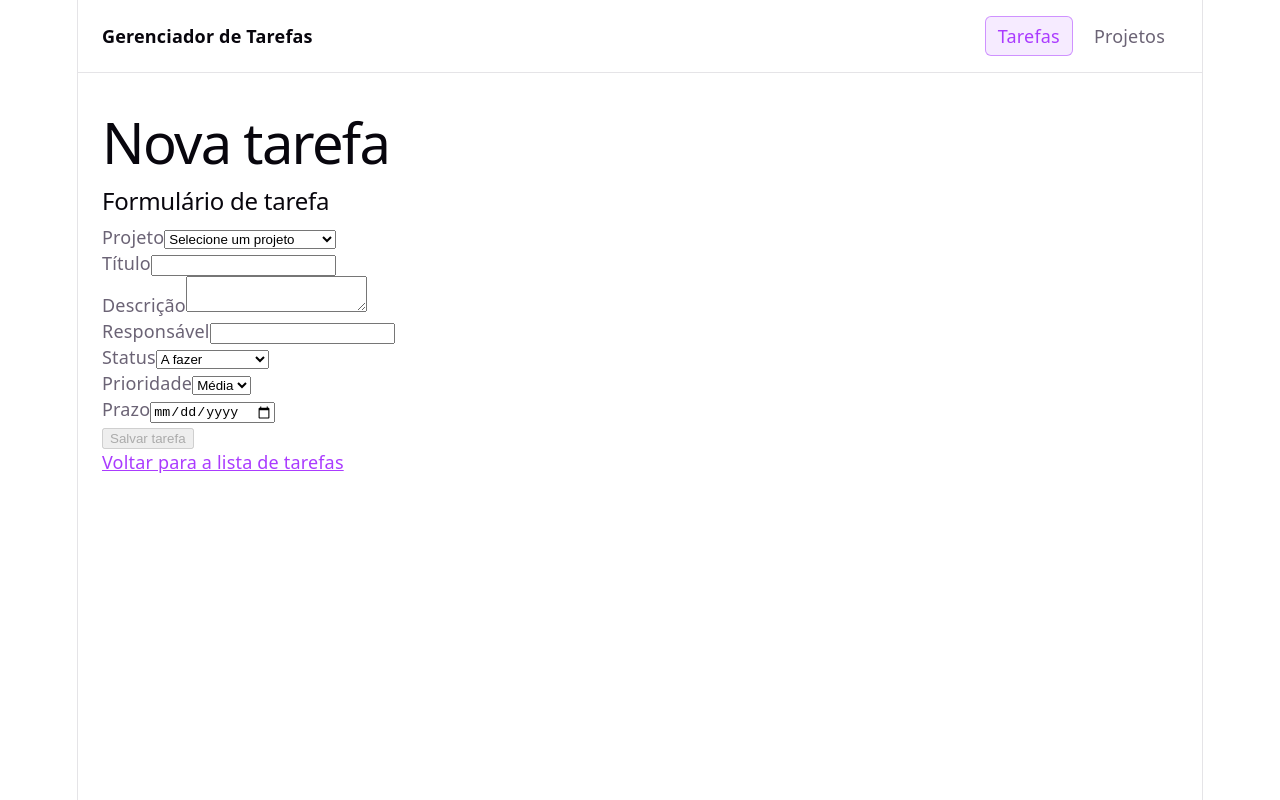
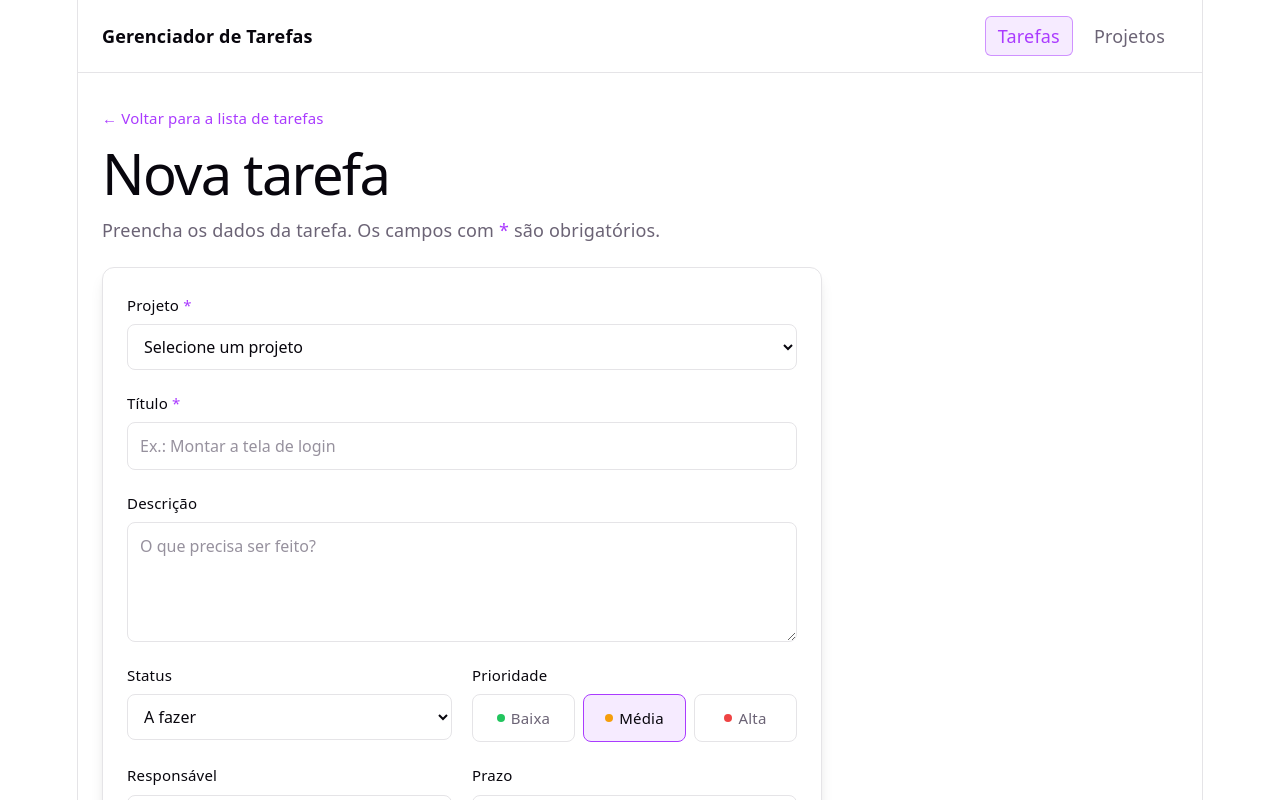
Before and after one commit to GabaDevPro/G2FrontEnd, a React (Vite) app: page /tarefas/nova in a window 1280 px wide. Shown: the top 800 px of the page. Built offline with nearby package versions, Linux system fonts and the light colour scheme; data requests are answered from the project's data file.

Commit message:
Estilização da criação de tarefa

```diff
--- a/src/App.css
+++ b/src/App.css
@@ -117,3 +117,267 @@ dt {
 dd {
   margin: 0;
 }
+
+/* Tela de nova tarefa */
+
+.pagina-formulario {
+  max-width: 720px;
+}
+
+.link-voltar {
+  display: inline-block;
+  margin-top: 8px;
+  font-size: 15px;
+  text-decoration: none;
+}
+
+.link-voltar:hover {
+  text-decoration: underline;
+}
+
+.cabecalho-pagina {
+  margin-bottom: 24px;
+}
+
+.cabecalho-pagina h1 {
+  margin: 12px 0;
+  line-height: 1.1;
+}
+
+.obrigatorio {
+  color: var(--accent);
+}
+
+.formulario {
+  display: flex;
+  flex-direction: column;
+  gap: 20px;
+  padding: 24px;
+  border: 1px solid var(--border);
+  border-radius: 12px;
+  box-shadow: var(--shadow);
+}
+
+.campos-linha {
+  display: grid;
+  grid-template-columns: 1fr 1fr;
+  gap: 20px;
+}
+
+.campo {
+  display: flex;
+  flex-direction: column;
+  gap: 6px;
+  min-width: 0;
+  margin: 0;
+  padding: 0;
+  border: none;
+}
+
+.campo label,
+.campo legend {
+  padding: 0;
+  color: var(--text-h);
+  font-size: 15px;
+  font-weight: 500;
+}
+
+.campo legend {
+  /* legend não respeita o gap do fieldset */
+  margin-bottom: 6px;
+}
+
+.campo input,
+.campo select,
+.campo textarea {
+  box-sizing: border-box;
+  width: 100%;
+  padding: 10px 12px;
+  border: 1px solid var(--border);
+  border-radius: 8px;
+  background: var(--bg);
+  color: var(--text-h);
+  font: inherit;
+  font-size: 16px;
+  transition:
+    border-color 0.15s,
+    box-shadow 0.15s;
+}
+
+.campo textarea {
+  min-height: 120px;
+  resize: vertical;
+}
+
+.campo input::placeholder,
+.campo textarea::placeholder {
+  color: var(--text);
+  opacity: 0.7;
+}
+
+.campo input:hover,
+.campo select:hover,
+.campo textarea:hover {
+  border-color: var(--accent-border);
+}
+
+.campo input:focus,
+.campo select:focus,
+.campo textarea:focus {
+  outline: none;
+  border-color: var(--accent);
+  box-shadow: 0 0 0 3px var(--accent-bg);
+}
+
+.campo select:disabled {
+  cursor: wait;
+  opacity: 0.6;
+}
+
+/* Prioridade em pílulas: o rádio fica escondido e o texto vira o botão */
+
+.opcoes-prioridade {
+  display: flex;
+  gap: 8px;
+}
+
+.pilula {
+  flex: 1;
+  position: relative;
+}
+
+.pilula input {
+  position: absolute;
+  inset: 0;
+  margin: 0;
+  opacity: 0;
+  cursor: pointer;
+}
+
+.pilula span {
+  display: flex;
+  align-items: center;
+  justify-content: center;
+  gap: 6px;
+  padding: 10px 8px;
+  border: 1px solid var(--border);
+  border-radius: 8px;
+  color: var(--text);
+  font-size: 15px;
+  transition:
+    border-color 0.15s,
+    background 0.15s;
+}
+
+.pilula span::before {
+  content: '';
+  width: 8px;
+  height: 8px;
+  border-radius: 50%;
+  background: var(--cor-prioridade);
+}
+
+.prioridade-baixa {
+  --cor-prioridade: #22c55e;
+}
+
+.prioridade-media {
+  --cor-prioridade: #f59e0b;
+}
+
+.prioridade-alta {
+  --cor-prioridade: #ef4444;
+}
+
+.pilula input:hover + span {
+  border-color: var(--accent-border);
+}
+
+.pilula input:checked + span {
+  border-color: var(--accent);
+  background: var(--accent-bg);
+  color: var(--text-h);
+  font-weight: 500;
+}
+
+.pilula input:focus-visible + span {
+  box-shadow: 0 0 0 3px var(--accent-bg);
+  border-color: var(--accent);
+}
+
+.alerta {
+  padding: 10px 12px;
+  border: 1px solid var(--danger-border);
+  border-radius: 8px;
+  background: var(--danger-bg);
+  color: var(--danger);
+  font-size: 15px;
+}
+
+.acoes-formulario {
+  display: flex;
+  justify-content: flex-end;
+  gap: 12px;
+  padding-top: 20px;
+  border-top: 1px solid var(--border);
+}
+
+.botao {
+  padding: 10px 20px;
+  border: 1px solid transparent;
+  border-radius: 8px;
+  font: inherit;
+  font-size: 16px;
+  font-weight: 500;
+  cursor: pointer;
+  transition:
+    filter 0.15s,
+    background 0.15s;
+}
+
+.botao:focus-visible {
+  outline: 2px solid var(--accent);
+  outline-offset: 2px;
+}
+
+.botao:disabled {
+  cursor: not-allowed;
+  opacity: 0.5;
+}
+
+.botao-primario {
+  background: var(--accent);
+  color: var(--bg);
+}
+
+.botao-primario:not(:disabled):hover {
+  filter: brightness(1.1);
+}
+
+.botao-secundario {
+  border-color: var(--border);
+  background: transparent;
+  color: var(--text-h);
+}
+
+.botao-secundario:not(:disabled):hover {
+  background: var(--hover-bg);
+}
+
+@media (max-width: 600px) {
+  .formulario {
+    padding: 16px;
+  }
+
+  .campos-linha {
+    grid-template-columns: 1fr;
+  }
+
+  .acoes-formulario {
+    flex-direction: column-reverse;
+  }
+
+  .botao {
+    width: 100%;
+  }
+}
--- a/src/components/FormularioTarefa.tsx
+++ b/src/components/FormularioTarefa.tsx
@@ -1,17 +1,25 @@
 
 import { useEffect, useState } from 'react'
 import type { FormEvent } from 'react'
-import type { NovaTarefa, Projeto } from '../tipos'
+import type { NovaTarefa, Prioridade, Projeto } from '../tipos'
 import { listarProjetos } from '../api'
 
 interface FormularioTarefaProps {
   valoresIniciais?: NovaTarefa
   aoSalvar: (dados: NovaTarefa) => Promise<void>
+  aoCancelar?: () => void
 }
+
+const opcoesPrioridade: { valor: Prioridade; rotulo: string }[] = [
+  { valor: 'baixa', rotulo: 'Baixa' },
+  { valor: 'media', rotulo: 'Média' },
+  { valor: 'alta', rotulo: 'Alta' },
+]
 
 export default function FormularioTarefa({
   valoresIniciais,
   aoSalvar,
+  aoCancelar,
 }: FormularioTarefaProps) {
   const [dados, setDados] = useState<NovaTarefa>(
     valoresIniciais ?? {
@@ -84,11 +92,11 @@ export default function FormularioTarefa({
   }
 
   return (
-    <form onSubmit={lidarComEnvio}>
-      <h2>Formulário de tarefa</h2>
-
-      <div>
-        <label htmlFor="projetoId">Projeto</label>
+    <form className="formulario" onSubmit={lidarComEnvio}>
+      <div className="campo">
+        <label htmlFor="projetoId">
+          Projeto <span className="obrigatorio">*</span>
+        </label>
         <select
           id="projetoId"
           value={dados.projetoId}
@@ -99,8 +107,11 @@ export default function FormularioTarefa({
             })
           }
           disabled={carregandoProjetos || !!erroProjetos}
+          required
         >
-          <option value="">Selecione um projeto</option>
+          <option value="">
+            {carregandoProjetos ? 'Carregando projetos...' : 'Selecione um projeto'}
+          </option>
 
           {projetos.map((projeto) => (
             <option key={projeto.id} value={projeto.id}>
@@ -109,27 +120,34 @@ export default function FormularioTarefa({
           ))}
         </select>
 
-        {carregandoProjetos && <p>Carregando projetos...</p>}
-
-        {erroProjetos && <p role="alert">{erroProjetos}</p>}
+        {erroProjetos && (
+          <p className="alerta" role="alert">
+            {erroProjetos}
+          </p>
+        )}
       </div>
 
-      <div>
-        <label htmlFor="titulo">Título</label>
+      <div className="campo">
+        <label htmlFor="titulo">
+          Título <span className="obrigatorio">*</span>
+        </label>
         <input
           id="titulo"
           type="text"
+          placeholder="Ex.: Montar a tela de login"
           value={dados.titulo}
           onChange={(evento) =>
             setDados({ ...dados, titulo: evento.target.value })
           }
+          required
         />
       </div>
 
-      <div>
+      <div className="campo">
         <label htmlFor="descricao">Descrição</label>
         <textarea
           id="descricao"
+          placeholder="O que precisa ser feito?"
           value={dados.descricao}
           onChange={(evento) =>
             setDados({ ...dados, descricao: evento.target.value })
@@ -137,19 +155,8 @@ export default function FormularioTarefa({
         />
       </div>
 
-      <div>
-        <label htmlFor="responsavel">Responsável</label>
-        <input
-          id="responsavel"
-          type="text"
-          value={dados.responsavel}
-          onChange={(evento) =>
-            setDados({ ...dados, responsavel: evento.target.value })
-          }
-        />
-      </div>
-
-      <div>
+      <div className="campos-linha">
+        <div className="campo">
           <label htmlFor="status">Status</label>
           <select
             id="status"
@@ -168,25 +175,45 @@ export default function FormularioTarefa({
           </select>
         </div>
 
-      <div>
-        <label htmlFor="prioridade">Prioridade</label>
-        <select
-          id="prioridade"
-          value={dados.prioridade}
-          onChange={(evento) =>
-            setDados({
-              ...dados,
-              prioridade: evento.target.value as NovaTarefa['prioridade'],
-            })
+        <fieldset className="campo">
+          <legend>Prioridade</legend>
+          <div className="opcoes-prioridade">
+            {opcoesPrioridade.map((opcao) => (
+              <label
+                key={opcao.valor}
+                className={`pilula prioridade-${opcao.valor}`}
+              >
+                <input
+                  type="radio"
+                  name="prioridade"
+                  value={opcao.valor}
+                  checked={dados.prioridade === opcao.valor}
+                  onChange={() =>
+                    setDados({ ...dados, prioridade: opcao.valor })
                   }
-        >
-          <option value="baixa">Baixa</option>
-          <option value="media">Média</option>
-          <option value="alta">Alta</option>
-        </select>
+                />
+                <span>{opcao.rotulo}</span>
+              </label>
+            ))}
+          </div>
+        </fieldset>
       </div>
 
-      <div>
+      <div className="campos-linha">
+        <div className="campo">
+          <label htmlFor="responsavel">Responsável</label>
+          <input
+            id="responsavel"
+            type="text"
+            placeholder="Quem vai fazer?"
+            value={dados.responsavel}
+            onChange={(evento) =>
+              setDados({ ...dados, responsavel: evento.target.value })
+            }
+          />
+        </div>
+
+        <div className="campo">
           <label htmlFor="prazo">Prazo</label>
           <input
             id="prazo"
@@ -197,11 +224,29 @@ export default function FormularioTarefa({
             }
           />
         </div>
+      </div>
 
-      {erroSalvar && <p role="alert">{erroSalvar}</p>}
+      {erroSalvar && (
+        <p className="alerta" role="alert">
+          {erroSalvar}
+        </p>
+      )}
+
+      <div className="acoes-formulario">
+        {aoCancelar && (
+          <button
+            type="button"
+            className="botao botao-secundario"
+            onClick={aoCancelar}
+            disabled={salvando}
+          >
+            Cancelar
+          </button>
+        )}
 
         <button
           type="submit"
+          className="botao botao-primario"
           disabled={
             salvando ||
             carregandoProjetos ||
@@ -211,6 +256,7 @@ export default function FormularioTarefa({
         >
           {salvando ? 'Salvando...' : 'Salvar tarefa'}
         </button>
+      </div>
     </form>
   )
 }
--- a/src/index.css
+++ b/src/index.css
@@ -8,6 +8,9 @@
   --accent-bg: rgba(170, 59, 255, 0.1);
   --accent-border: rgba(170, 59, 255, 0.5);
   --hover-bg: rgba(244, 243, 236, 0.5);
+  --danger: #b42318;
+  --danger-bg: rgba(217, 45, 32, 0.08);
+  --danger-border: rgba(217, 45, 32, 0.35);
   --shadow:
     rgba(0, 0, 0, 0.1) 0 10px 15px -3px, rgba(0, 0, 0, 0.05) 0 4px 6px -2px;
 
@@ -41,6 +44,9 @@
     --accent-bg: rgba(192, 132, 252, 0.15);
     --accent-border: rgba(192, 132, 252, 0.5);
     --hover-bg: rgba(47, 48, 58, 0.5);
+    --danger: #fca5a5;
+    --danger-bg: rgba(248, 113, 113, 0.12);
+    --danger-border: rgba(248, 113, 113, 0.4);
     --shadow:
       rgba(0, 0, 0, 0.4) 0 10px 15px -3px, rgba(0, 0, 0, 0.25) 0 4px 6px -2px;
   }
--- a/src/pages/NovaTarefa.tsx
+++ b/src/pages/NovaTarefa.tsx
@@ -10,14 +10,29 @@ function NovaTarefa() {
   // Aberta pela página de um projeto, a URL traz ?projeto=<id> e o formulário já vem com ele
   const projetoId = parametros.get('projeto') ?? ''
 
+  // Cancelar volta para onde a pessoa estava: a página do projeto ou a lista de tarefas
+  const origem = projetoId
+    ? { caminho: `/projetos/${projetoId}`, rotulo: 'Voltar para o projeto' }
+    : { caminho: '/', rotulo: 'Voltar para a lista de tarefas' }
+
   async function salvar(dados: DadosNovaTarefa) {
     await criarTarefa(dados)
     navigate('/')
   }
 
   return (
-    <>
-      <h1>Nova tarefa</h1>
+    <div className="pagina-formulario">
+      <Link to={origem.caminho} className="link-voltar">
+        ← {origem.rotulo}
+      </Link>
+
+      <header className="cabecalho-pagina">
+        <h1>Nova tarefa</h1>
+        <p>
+          Preencha os dados da tarefa. Os campos com{' '}
+          <span className="obrigatorio">*</span> são obrigatórios.
+        </p>
+      </header>
 
       <FormularioTarefa
         valoresIniciais={{
@@ -30,10 +45,9 @@ function NovaTarefa() {
           prazo: '',
         }}
         aoSalvar={salvar}
+        aoCancelar={() => navigate(origem.caminho)}
       />
-
-      <Link to="/">Voltar para a lista de tarefas</Link>
-    </>
+    </div>
   )
 }
 
```
Lines whose indentation alone changed are shown as unchanged.
